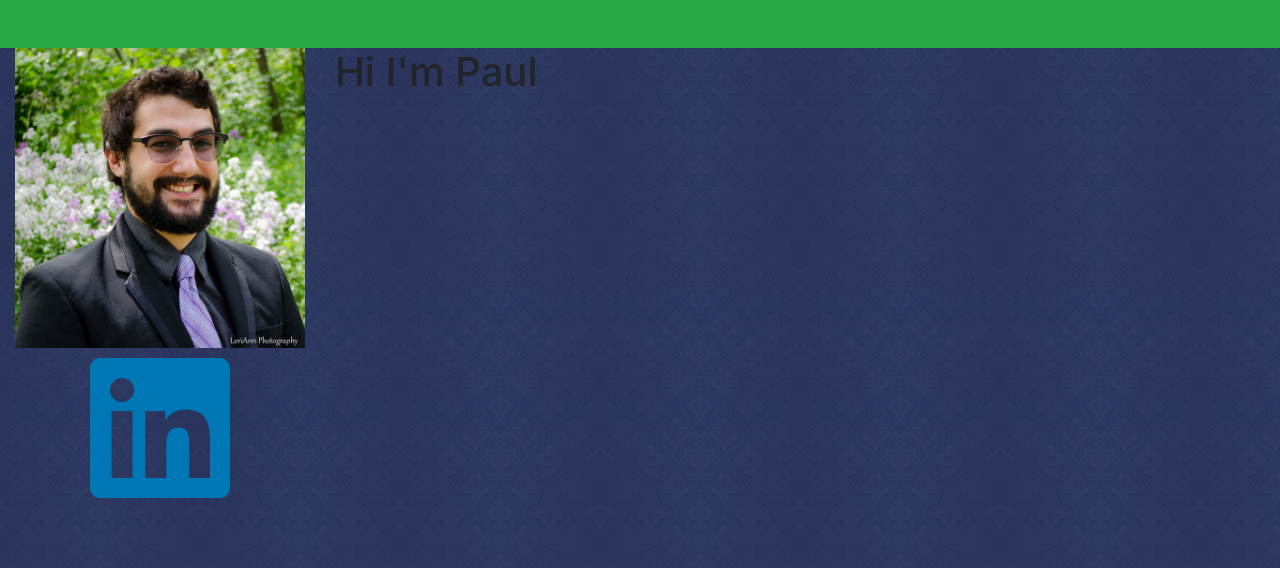
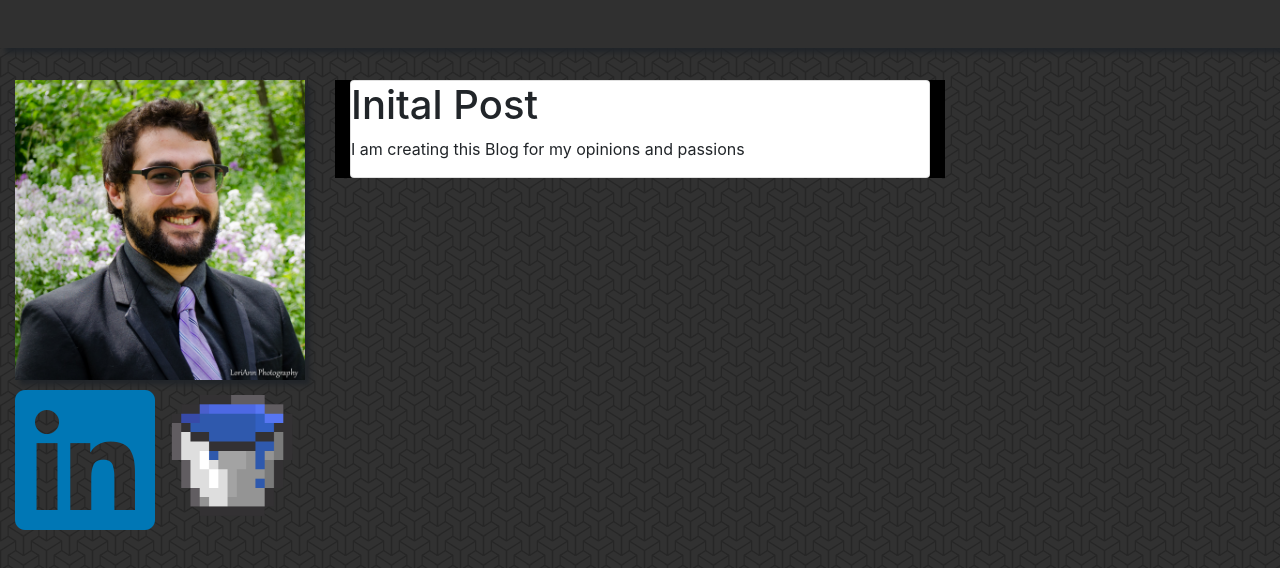
Before and after one commit to cariasp27/Project-Pablo, a React (Create React App) app in the folder client/: page / in a window 1280 px wide. Shown: the top 568 px of the page. Built offline with nearby package versions, Linux system fonts and the light colour scheme.

Commit message:
added Bucket, PageButton, List and ListItem Components

```diff
--- a/client/src/App.js
+++ b/client/src/App.js
@@ -2,8 +2,7 @@ import React from "react";
 import {
   BrowserRouter as Router,
   Switch,
-  Route,
-  Link
+  Route
 } from "react-router-dom";
 import Nav from "./components/Nav";
 import Home from "./pages/Home";
--- a/client/src/components/Nav/index.js
+++ b/client/src/components/Nav/index.js
@@ -3,7 +3,7 @@ import "./style.css";
 
 function Nav() {
   return (
-    <nav className="navbar navbar-expand-lg bg-success">
+    <nav className="navbar navbar-expand-lg">
     </nav>
   );
 }
--- a/client/src/components/Nav/style.css
+++ b/client/src/components/Nav/style.css
@@ -3,4 +3,7 @@ h1 {
 }
 nav {
     min-height: 3rem;
+    margin-bottom: 2rem;
+    background-color: #303030;
+    box-shadow: 5px 5px 5px;
 }
--- a/client/src/components/components.css
+++ b/client/src/components/components.css
@@ -1,10 +1,17 @@
+#blogfeed {
+    background: black;
+}
+#bucket {
+    float:right;
+    max-width: 50%;
+}
 #pict {
     display: block;
     margin-left: auto;
     margin-right: auto;
     max-width: 100%;
+    box-shadow: 5px 5px 5px;
 }
 #lnkd {
     color: #0077b5;
-    margin-bottom: 25px;
 }
--- /dev/null
+++ b/client/src/components/imgs.js
@@ -0,0 +1,14 @@
+import React from "react";
+import pic from "../img/Paul-4.jpg";
+import bucket from "../img/bucket.png"
+import "../components/components.css"
+export function PaulPic() {
+    return (
+        <img src={pic} id="pict" alt="Paul Pic"></img>
+    );
+}
+export function BucketPic() {
+    return(
+        <img src={bucket} id="bucket" alt="Bucket List"></img>
+    )
+}
--- a/client/src/components/linkedin.js
+++ b/client/src/components/linkedin.js
@@ -3,8 +3,8 @@ import "../components/components.css"
 
 export function LinkedInButton() {
     return (
-        <center><i class="fab fa-linkedin fa-10x" id="lnkd"
-          onclick="window.location.href='https://www.linkedin.com/in/paul-carias-9b12b3179/'"></i></center>
+        <i class="fab fa-linkedin fa-10x" id="lnkd"
+          onclick="window.location.href='https://www.linkedin.com/in/paul-carias-9b12b3179/'"></i>
     )
 }
 export default LinkedInButton
--- /dev/null
+++ b/client/src/components/list.js
@@ -0,0 +1,20 @@
+import React from "react";
+import { Link } from 'react-router-dom'
+
+export function List({ children }) {
+    return(
+        <div className="list-overflow-container col-lg-12" id="blogfeed">
+            {children}
+        </div>
+    );
+}
+
+export function ListItem({ children }, props) {
+    return <div className="card" onClick={props.onClick}>{children}</div>;
+  }
+
+export function PageButton () {
+    return(
+        <Link to="/art" className="btn"></Link>
+    )
+}
--- a/client/src/components/paulpic.js
+++ /dev/null
@@ -1,9 +0,0 @@
-import React from "react";
-import pic from "../img/Paul-4.jpg";
-import "../components/components.css"
-export function PaulPic() {
-    return (
-        <img src={pic} id="pict"></img>
-    );
-}
-export default PaulPic
--- a/client/src/index.css
+++ b/client/src/index.css
@@ -5,7 +5,7 @@ body {
     sans-serif;
   -webkit-font-smoothing: antialiased;
   -moz-osx-font-smoothing: grayscale;
-  background: url(./img/vintage-wallpaper.png);
+  background: url(./img/escheresque_ste.png);
 }
 
 code {
--- a/client/src/pages/Home.js
+++ b/client/src/pages/Home.js
@@ -1,8 +1,9 @@
 import React, { Component } from "react";
+import { List, ListItem, PageButton } from "../components/list.js";
 import { Col, Row, Container } from "../components/Grid";
+import { PaulPic, BucketPic} from "../components/imgs.js";
+import LinkedInButton from "../components/linkedin.js";
 import "./Home.css";
-import PaulPic from "../components/paulpic.js"
-import LinkedInButton from "../components/linkedin.js"
 class Home extends Component {
     state = {
         blogfeed: [],
@@ -13,15 +14,27 @@ class Home extends Component {
         return(
             <Container fluid>
                 <Row>
-                <Col size="md-3" id="lftcol">
+                <Col size="md-3">
                     <PaulPic></PaulPic>
                     <LinkedInButton></LinkedInButton>
+                    <BucketPic></BucketPic>
                 </Col>
                     <Col size="md-6">
-                        <h1>Hi I'm Paul</h1>
+                        {/* The ListItems will be mapped out from the blogfeed array
+                            the blogfeed items will be objects with a title, body, and date and topic/subject
+                            upon clicking a post it will bring you to the post's passion page
+                        */}
+                        <List>
+                            <ListItem>
+                            <h1>Inital Post</h1>
+                            <p>I am creating this Blog for my opinions and passions</p>
+                            </ListItem>
+                        </List>
 
                     </Col>
-                    <Col size="md-3"></Col>
+                    <Col size="md-3">
+                        <PageButton><span>Art</span></PageButton>
+                    </Col>
 
                 </Row>
             </Container>
```
Also changed, not shown: client/src/components/Grid/index.css (added), client/src/img/bucket.png (added), client/src/img/escheresque_ste.png (added).
